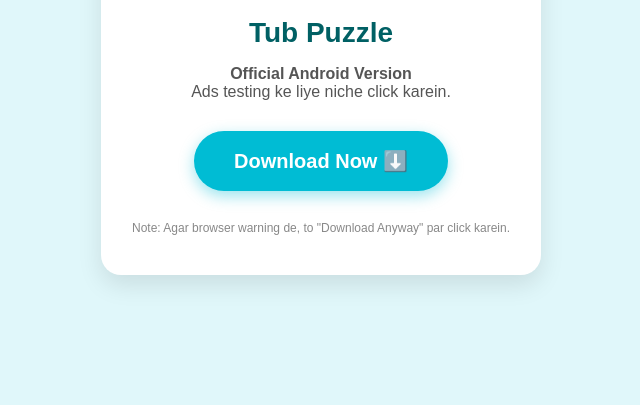
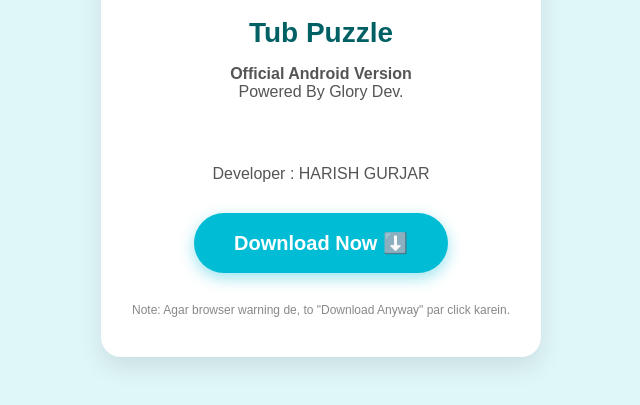
Before and after one commit to harish-dev56/harish-dev56.github.io, a plain HTML site: page index.html in a window 1280 px wide. Shown: the part 205-610 px from the top of the page, without its empty margins (319-959 px from the left). Drawn offline with Linux system fonts and the light colour scheme.

Commit message:
Update index.html

```diff
--- a/index.html
+++ b/index.html
@@ -34,7 +34,7 @@
     <div class="card">
         <span class="icon">🧩</span>
         <h1>Tub Puzzle</h1>
-        <p><b>Official Android Version</b><br>Ads testing ke liye niche click karein.</p>
+        <p><b>Official Android Version</b><br>Powered By Glory Dev.</p><br><p>Developer : HARISH GURJAR</p>
 
         <a href="https://drive.google.com/uc?export=download&id=112j822qr6Jsg490clxSTOZePFR5mT92r" class="download-btn">Download Now ⬇️</a>
 
```
